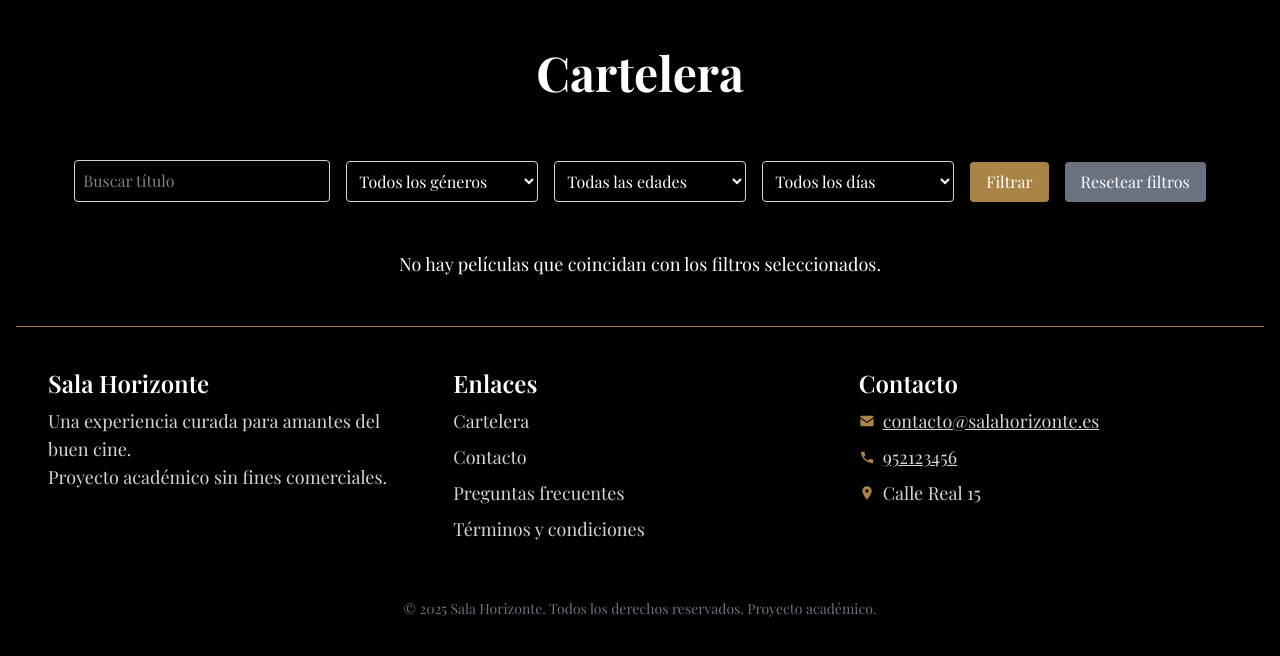
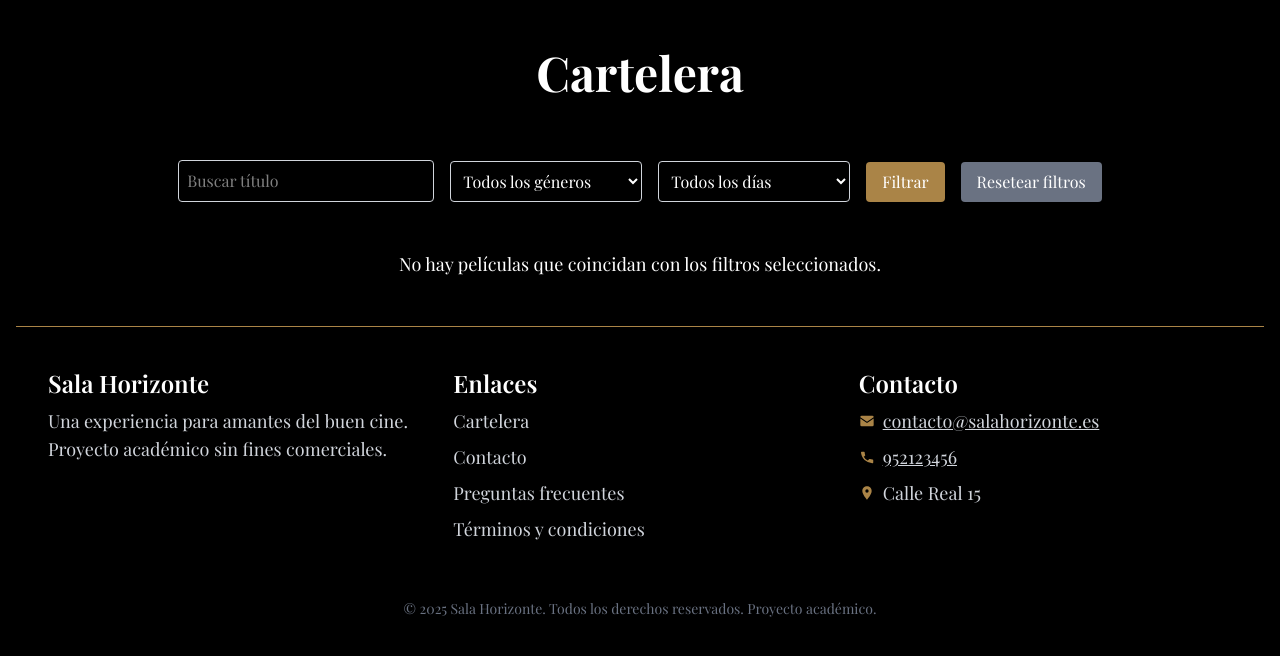
Before and after one commit to cristicc24/salahorizonte, a Laravel app: page /cartelera in a window 1280 px wide. Shown: the part 112-768 px from the top of the page. Run offline with Laravel 12, Linux system fonts and the light colour scheme; data comes from the database, SQL or seed files in the repository; tables that the repository leaves empty hold one stand-in row (values such as "Sample post"); style sheets or scripts are compiled from the project's sources; some web fonts are replaced.

Commit message:
Final - V1.9

```diff
--- a/app/Http/Controllers/CarteleraController.php
+++ b/app/Http/Controllers/CarteleraController.php
@@ -28,10 +28,6 @@
 
         if ($request->filled('genero')) {
             $peliculas->where('genero', 'like', '%' . $request->genero . '%');
-        }
-
-        if ($request->filled('edad')) {
-            $peliculas->where('edad_recomendada', $request->edad);
         }
 
         $peliculas = $peliculas->get();
--- a/resources/views/cartelera.blade.php
+++ b/resources/views/cartelera.blade.php
@@ -25,14 +25,6 @@
             <option value="" class="text-black">Todos los géneros</option>
             @foreach ($generos as $g)
                 <option value="{{ $g }}" {{ request('genero') == $g ? 'selected' : '' }} class="text-black">{{ $g }}</option>
-            @endforeach
-        </select>
-
-        {{-- Edad recomendada --}}
-        <select name="edad" class="w-full sm:w-48 border border-gray-300 text-white p-2 rounded">
-            <option value="" class="text-black">Todas las edades</option>
-            @foreach ($edades as $edad)
-                <option value="{{ $edad }}" {{ request('edad') == $edad ? 'selected' : '' }} class="text-black">{{ $edad }}+</option>
             @endforeach
         </select>
 
--- a/resources/views/emails/contenidoCorreo.blade.php
+++ b/resources/views/emails/contenidoCorreo.blade.php
@@ -36,7 +36,7 @@
                 @php
                     use Carbon\Carbon;
 
-                    setlocale(LC_TIME, 'es_ES.UTF-8'); // Necesario para compatibilidad en algunos sistemas
+                    setlocale(LC_TIME, 'es_ES.UTF-8');
 
                     $fecha = Carbon::parse($infoPelicula->fechaHora);
                     $dia = $fecha->translatedFormat('d \\d\\e F \\d\\e Y'); // Ej: "15 de junio de 2025"
--- a/resources/views/footer.blade.php
+++ b/resources/views/footer.blade.php
@@ -3,7 +3,7 @@
         <div class="max-w-7xl mx-auto px-4 md:px-6 lg:px-8 grid grid-cols-1 sm:grid-cols-2 md:grid-cols-3 gap-8">
             <div>
                 <h4 class="text-white text-2xl font-semibold mb-2">Sala Horizonte</h4>
-                <p class="text-lg">Una experiencia curada para amantes del buen cine.<br>Proyecto académico sin fines comerciales.</p>
+                <p class="text-lg">Una experiencia para amantes del buen cine.<br>Proyecto académico sin fines comerciales.</p>
             </div>
 
             <div>
```
Also changed, not shown: resources/js/app-back.js (+0 -8 lines).
